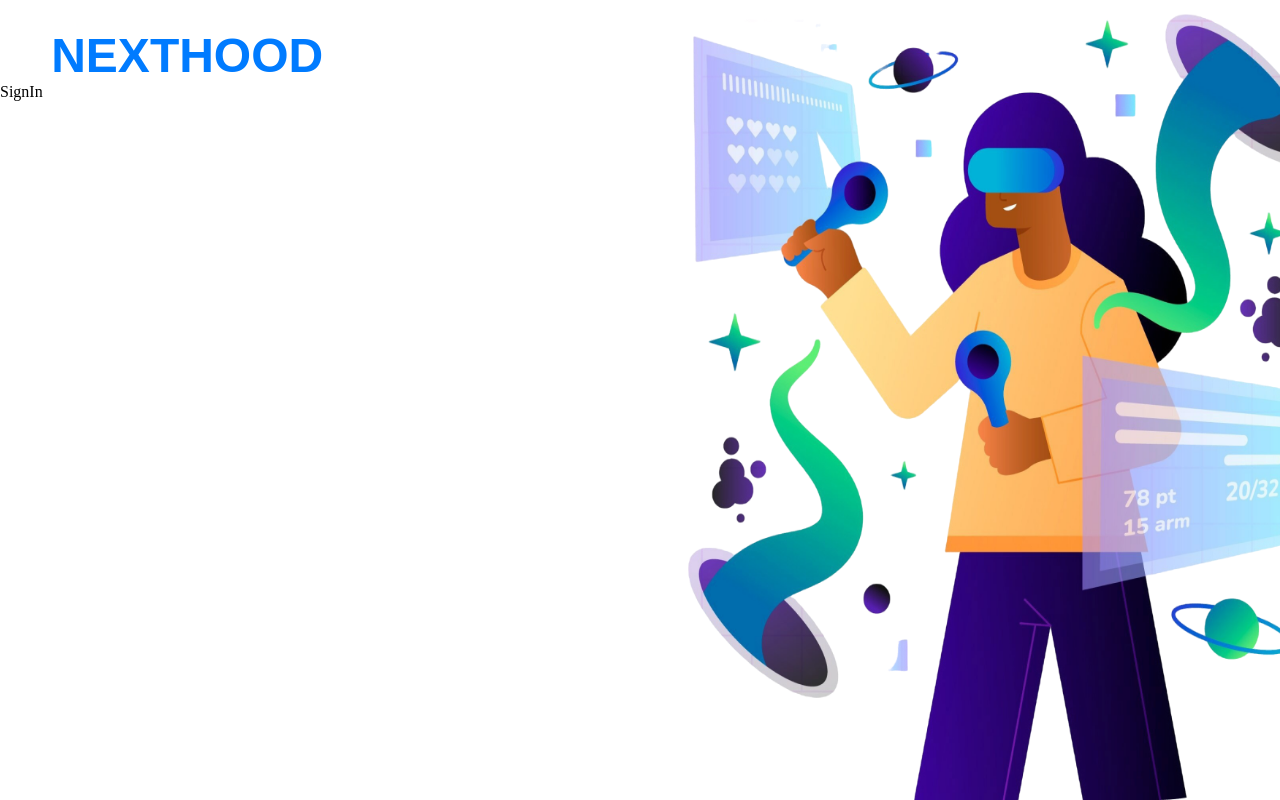
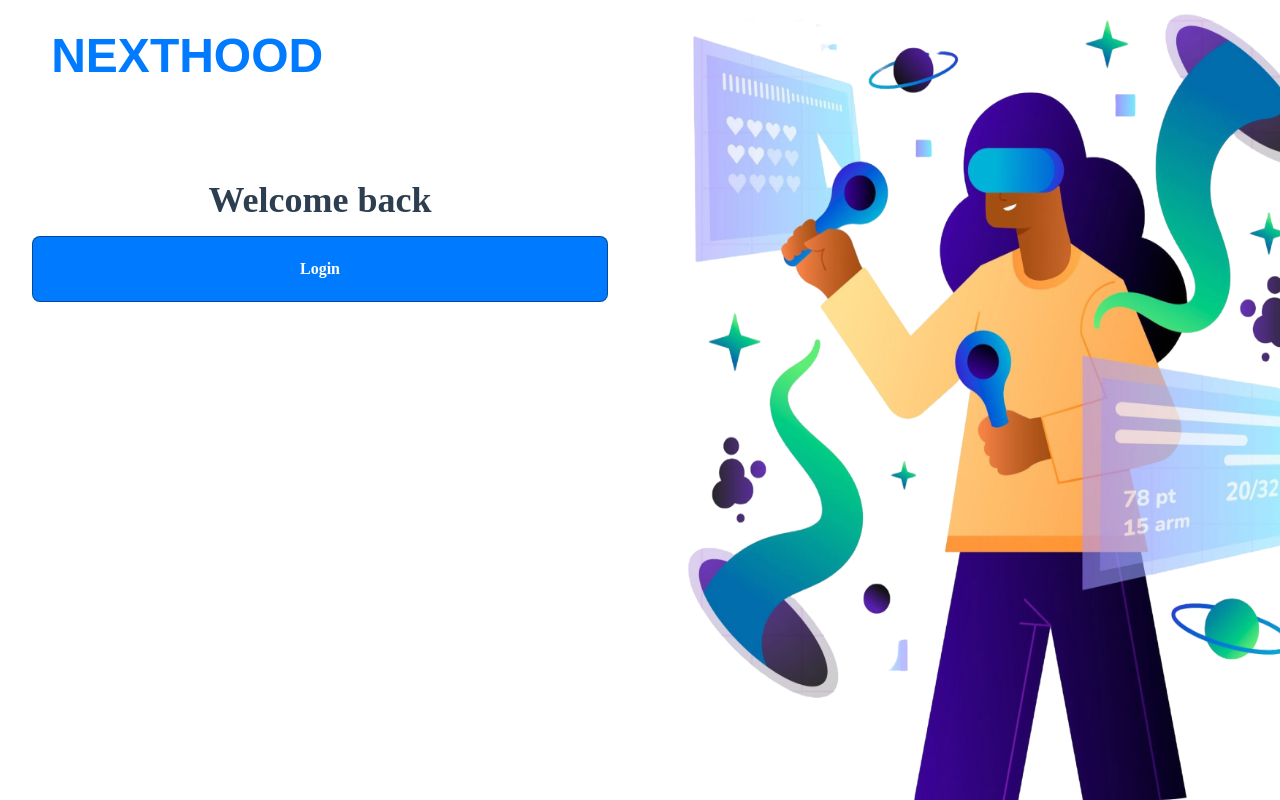
Before and after one commit to Donny-C-1/Nexthood, a React (Vite) app in the folder src/nexthood_frontend/: page /auth/login in a window 1280 px wide. Built offline with nearby package versions, Linux system fonts and the light colour scheme; a web font is replaced by a local one.

Commit message:
auth refactor

```diff
--- a/src/nexthood_frontend/src/pages/auth/SignIn.tsx
+++ b/src/nexthood_frontend/src/pages/auth/SignIn.tsx
@@ -1,7 +1,19 @@
+import { useNavigate } from "react-router-dom"
 
-const SignIn = () => {
+const SignIn = ({client} : {client: any}) => {
+  const navigate = useNavigate()
   return (
-    <div>SignIn</div>
+    <div className="mt-[100px] px-[5%]">
+     <h2 className="text-[#2C3E50] font-bold text-center w-full text-xl md:text-4xl">
+        Welcome back
+      </h2>
+      <button onClick={() => {
+        // client.login()
+        navigate("/dashboard")
+      }} className="authInput text-white font-semibold text-center bg-primary mt-4 w-full">
+          Login
+        </button>
+    </div>
   )
 }
 
--- a/src/nexthood_frontend/src/routes/dashboard.routes.tsx
+++ b/src/nexthood_frontend/src/routes/dashboard.routes.tsx
@@ -1,7 +1,7 @@
-import { RouteObject } from 'react-router-dom';
-import DashboardLayout from '../components/layout/dashboard.layout';
-import Home from '../pages/dashboard/Home';
-import { AuthClient } from '@dfinity/auth-client';
+import { Navigate, RouteObject } from "react-router-dom";
+import DashboardLayout from "../components/layout/dashboard.layout";
+import Home from "../pages/dashboard/Home";
+import { AuthClient } from "@dfinity/auth-client";
 
 // AuthClient is like firebase
 // Once you come to our website let AuthClient.create() run; It is an asynchronous function
@@ -9,15 +9,31 @@ import { AuthClient } from '@dfinity/auth-client';
 // The login method is asynchronous. like await client.login(process.env.CANISter_id).
 // Also I don't know if we have access to the process
 
+//uncomment below:
+/*
+const AuthCheck = async () => {
+  const loggedIn = await AuthClient.create().then(
+    (client) => client.isAuthenticated
+  );
 
-const DashboardRoutes : RouteObject = {
-  path: 'dashboard',
+  return loggedIn;
+};
+*/
+
+const DashboardRoutes: RouteObject = {
+  path: "dashboard",
   element: <DashboardLayout />,
   children: [
     {
-      path: '',
+      path: "",
       element: <Home />
-    }
+      // element: (await AuthCheck()) ? (
+      //   <Home />
+      // ) : (
+      //   <Navigate to={"/auth/login"} replace />
+      // or <SignIn client={}
+      // ),
+    },
   ],
 };
 
```
Also changed, not shown: src/nexthood_frontend/src/routes/auth.routes.tsx (+12 -1 lines).
